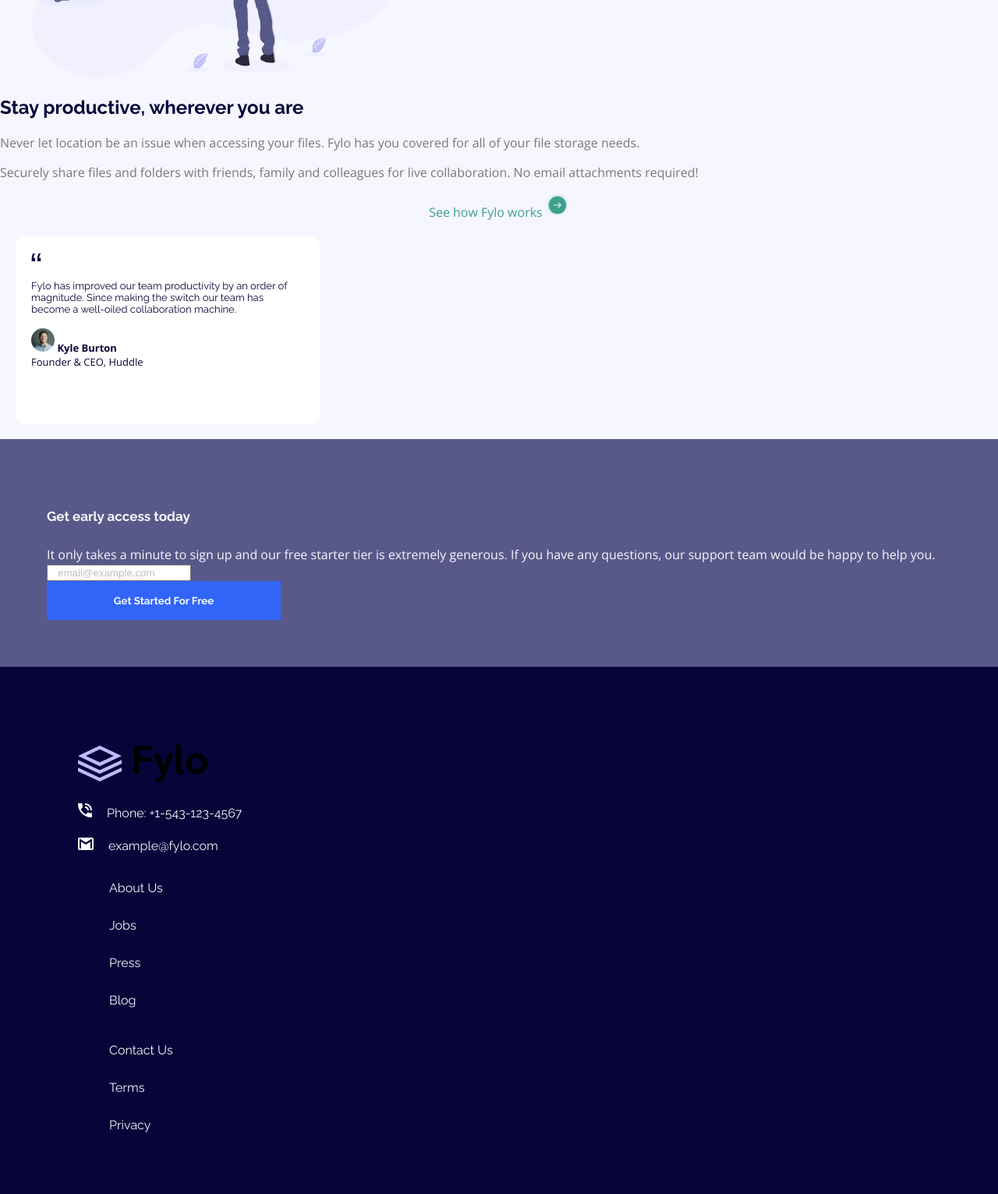
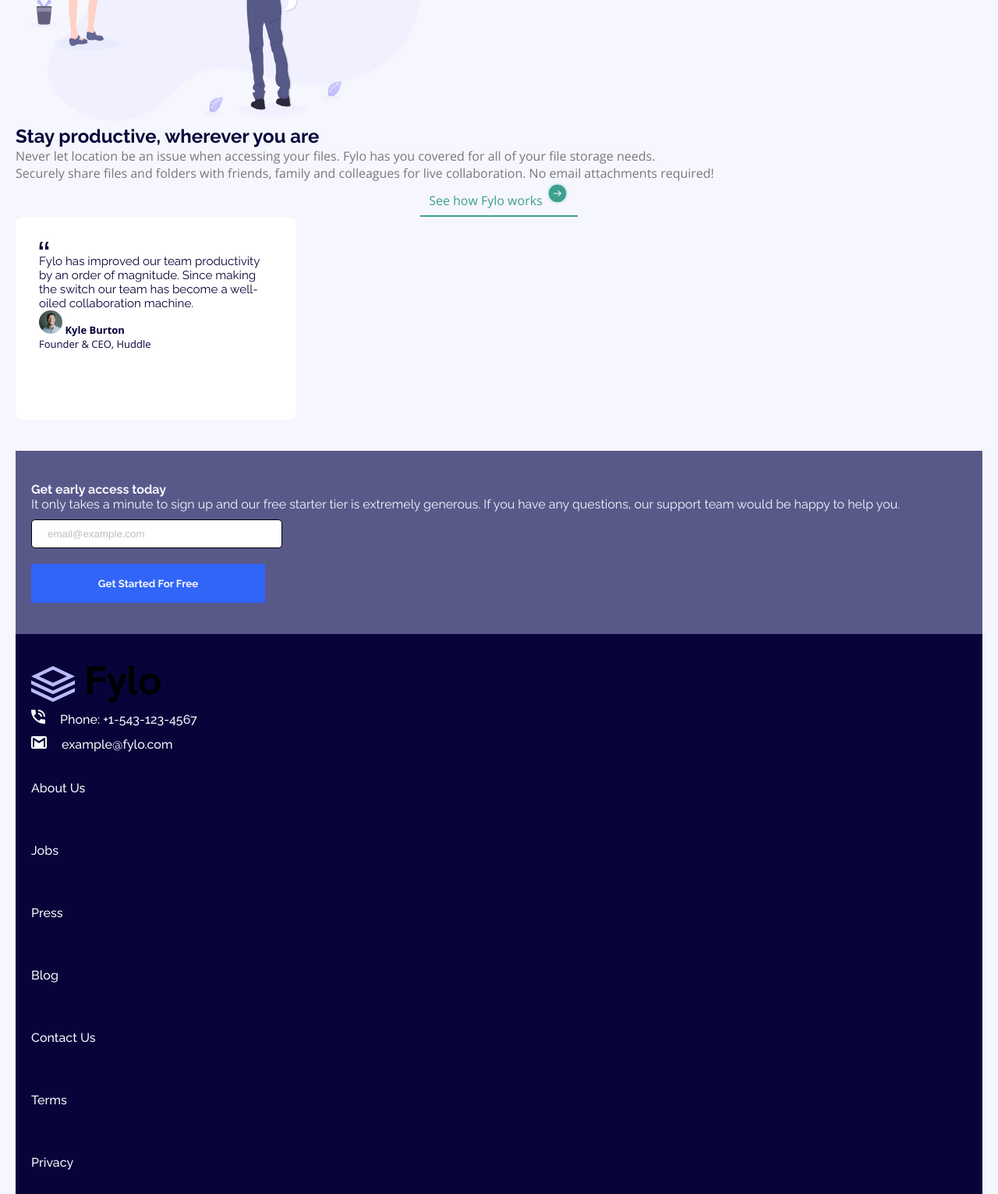
Before and after one commit to Casper4dev/CSS, a plain HTML site: page fylo-landing-page-with-two-column-layout-master/index.html in a window 1280 px wide. Shown: the part 1210-2741 px from the top of the page at 78% size. Drawn offline with nearby package versions, Linux system fonts and the light colour scheme; a web font is replaced by a local one.

Commit message:
Added change

```diff
--- a/fylo-landing-page-with-two-column-layout-master/fylo.css
+++ b/fylo-landing-page-with-two-column-layout-master/fylo.css
@@ -1,9 +1,13 @@
 @import url('https://fonts.googleapis.com/css2?family=Big+Shoulders:opsz,wght@10..72,100..900&family=Inter:ital,opsz,wght@0,14..32,100..900;1,14..32,100..900&family=Lexend+Deca:wght@100..900&family=Luckiest+Guy&family=Outfit:wght@100..900&family=Raleway:ital,wght@0,100..900;1,100..900&family=Roboto:ital,wght@0,100..900;1,100..900&family=Young+Serif&display=swap');
 @import url('https://fonts.googleapis.com/css2?family=Big+Shoulders:opsz,wght@10..72,100..900&family=Inter:ital,opsz,wght@0,14..32,100..900;1,14..32,100..900&family=Lexend+Deca:wght@100..900&family=Luckiest+Guy&family=Open+Sans:ital,wght@0,300..800;1,300..800&family=Outfit:wght@100..900&family=Raleway:ital,wght@0,100..900;1,100..900&family=Roboto:ital,wght@0,100..900;1,100..900&family=Young+Serif&display=swap');
 
+*{
+    margin: 0;
+    padding: 0;
+}
 body {
     margin: 0;
-    padding: 0;
+    padding: 20px;
     background-color: hsl(240, 75%, 98%);
     font-family: "Open Sans", sans-serif;
 }
@@ -11,7 +15,8 @@ header{
     display: flex;
     justify-content: space-between;
     align-items: center;
-    padding: 15px 30px;
+    padding: 15px 15px;
+    margin-bottom: 40px;
 
 }
 .logo{
@@ -19,14 +24,13 @@ header{
     justify-content: flex-start;
 }
 .nav-items {
+    display: flex;
     list-style: none;
-    display: flex;
     margin: 0;
-    font-size: 16px;
+    font-size: 14px;
 }
 
 .nav-items li {
-    display: inline;
     margin: 0 15px;
     color: hsl(243, 87%, 12%);
 }
@@ -34,13 +38,25 @@ h2{
     color: hsl(243, 87%, 12%);
     font-family: "Raleway", sans-serif;
 }
-h3, h4{
+h3{
     font-weight: 400;
     font-family: "Raleway", sans-serif;
+    align-items: center;
 }
-h5{
-    font-size: 17px;
+h4{
+    font-weight: 500;
     font-family: "Raleway", sans-serif;
+    align-items: center;
+    line-height: 2rem;
+}
+h5,h6{
+    font-size: 16px;
+    font-family: "Raleway", sans-serif;
+}
+h6{
+    font-size: 16px;
+    font-family: "Raleway", sans-serif;
+    font-weight: 400;
 }
 .btn2{
     font-family: "Raleway", sans-serif;
@@ -68,7 +84,7 @@ h5{
 
 ul li{
     list-style: none;
-    line-height:3rem;
+    line-height:5rem;
 }
 p{
     color: hsl(240, 2%, 48%)
@@ -76,13 +92,23 @@ p{
 .direct{
     text-align: center;
     color: hsl(170, 45%, 43%);
-    padding: none;
+    margin-bottom: 8px;
 }
 .arrow{
+    display:inline-flex;
+    flex-direction: column;
+    object-fit: cover;
     height: 30px;
     width: 30px;
-    padding:none;
     margin: auto;
+}
+hr{
+   border:1px solid hsl(170, 45%, 43%);
+    width: 200px;
+    display: flex;
+    justify-content: center;
+    margin: 0 auto;
+    padding-top: 0;
 }
 .testimonial{
     background-color: white;
@@ -90,16 +116,11 @@ p{
     font-size: 13px;
     font-weight: 400;
     height: 200px;
-    width: 350px;
-    margin:20px;
+    width: 300px;
+    margin-bottom:40px;
     border-radius: 10px;
-    padding: 20px;
-    align-items: center;
-}
-.arrow{
-    height: 30px;
-    width: 30px;
-    padding:none;
+    padding: 30px;
+   justify-content: center;
 }
 .ilstn{
     height: 500px;
@@ -115,25 +136,27 @@ p{
     padding: 10px;
     font-weight: 100;
 }
-/* .one{
-    max-height: 100vh;
-    margin:0 0 100px 0;
+input{
+    padding: 10px;
+    margin-top: 10px;
+    margin-bottom: 20px;
+    width:300px;
+    max-width: 350px;
+    border-radius: 5px;
+    border: 1px solid;
 }
-.two{
-    max-height: 100vh;
-} */
 .three{
     align-items: center;
     background-color:hsl(238, 22%, 44%);
     color:hsl(240, 75%, 98%);
-    padding:60px;
-    max-height: 100vh;
+    padding:40px 20px;
+    margin: 0;
 }
 .four{
     background-color:hsl(243, 87%, 12%);
     color:hsl(240, 75%, 98%);
-    padding:100px;
-    max-height: 100vh;
+    padding:40px 20px;
+    margin: 0;
 }
 .four > svg{
     color: #FFF;
@@ -141,4 +164,52 @@ p{
 
 .contact{
     padding-right: 15px;
+    line-height: 2rem;
 }
+a{
+    width: 24px;
+    margin-left: 10px;
+    justify-content: flex-start;
+}
+@media (max-width: 375px) {
+    header {
+      flex-direction: column;
+      align-items: flex-start;
+      padding: 15px;
+    }
+
+    .logo {
+      margin-bottom: 10px;
+    }
+
+    .nav-items {
+      flex-direction: column;
+      align-items: flex-end;
+      gap: 10px;
+    }
+
+    .btn2,
+    .btn3 {
+      width: 100%;
+      max-width: 100%;
+    }
+
+    .testimonial {
+      height: auto;
+      padding: 20px;
+      font-size: 14px;
+    }
+
+    .ilstn {
+      width: 100%;
+      height: auto;
+    }
+
+    ul li {
+      line-height: 3rem;
+    }
+
+    .input::placeholder {
+      font-size: 13px;
+    }
+  }
--- a/fylo-landing-page-with-two-column-layout-master/index.html
+++ b/fylo-landing-page-with-two-column-layout-master/index.html
@@ -6,6 +6,7 @@
 
   <link rel="icon" type="image/png" sizes="32x32" href="./images/favicon-32x32.png">
   <link rel="stylesheet" href="fylo.css">
+  <link href='https://unpkg.com/boxicons@2.1.4/css/boxicons.min.css' rel='stylesheet'>
   <link rel="preconnect" href="https://fonts.googleapis.com">
   <link rel="preconnect" href="https://fonts.gstatic.com" crossorigin>
   <link href="https://fonts.googleapis.com/css2?family=Big+Shoulders:opsz,wght@10..72,100..900&family=Inter:ital,opsz,wght@0,14..32,100..900;1,14..32,100..900&family=Lexend+Deca:wght@100..900&family=Luckiest+Guy&family=Outfit:wght@100..900&family=Raleway:ital,wght@0,100..900;1,100..900&family=Roboto:ital,wght@0,100..900;1,100..900&family=Young+Serif&display=swap" rel="stylesheet">
@@ -40,7 +41,7 @@
   <h3>Fylo stores your most important files in one secure location.
   Access them wherever you need, share and collaborate with friends,
   family, and co-workers.</h3>
-<form>
+<form class="form1">
   <div>
    <input type="email" placeholder="Enter your email" class="input">
   </div>
@@ -59,12 +60,12 @@
 
   <p class="direct">See how Fylo works
     <img  class="arrow" src="./images/icon-arrow.svg" alt="">
-  </p>
+  </p><hr>
 
 <div class="testimonial">
   <img src="./images/icon-quotes.svg" alt="">
-  <h4>Fylo has improved our team productivity by an order of magnitude. Since
-  making the switch our team has become a well-oiled collaboration machine.</h4>
+  <h3>Fylo has improved our team productivity by an order of magnitude. Since
+  making the switch our team has become a well-oiled collaboration machine.</h3>
 <img class="avatar" src="./images/avatar-testimonial.jpg" alt="">
  <strong>Kyle Burton</strong><br>
   <span>Founder & CEO, Huddle</span>
@@ -73,8 +74,8 @@
 <section class="three">
   <h5>Get early access today</h5>
 
-  It only takes a minute to sign up and our free starter tier is extremely generous.
-  If you have any questions, our support team would be happy to help you.
+  <h6>It only takes a minute to sign up and our free starter tier is extremely generous.
+  If you have any questions, our support team would be happy to help you.</h6>
   <form class="form2">
     <input type="email" placeholder="email@example.com" class="input">
   </form>
@@ -95,6 +96,11 @@
   <li>Terms</li>
   <li>Privacy</li>
 </ul>
+      <a href="https://www.instagram.com/"><i class='bx bxl-instagram' style='color:#fff'></i></a>
+      <a href="https://www.facebook.com/"><i class='bx bxl-facebook-square' style='color:#fff'></i></a>
+      <a href="https://www.twitter.com/"><i class='bx bxl-twitter' style='color:#fff'></i></a>
+
+
 </section>
   <footer>
     <p class="attribution">
```
